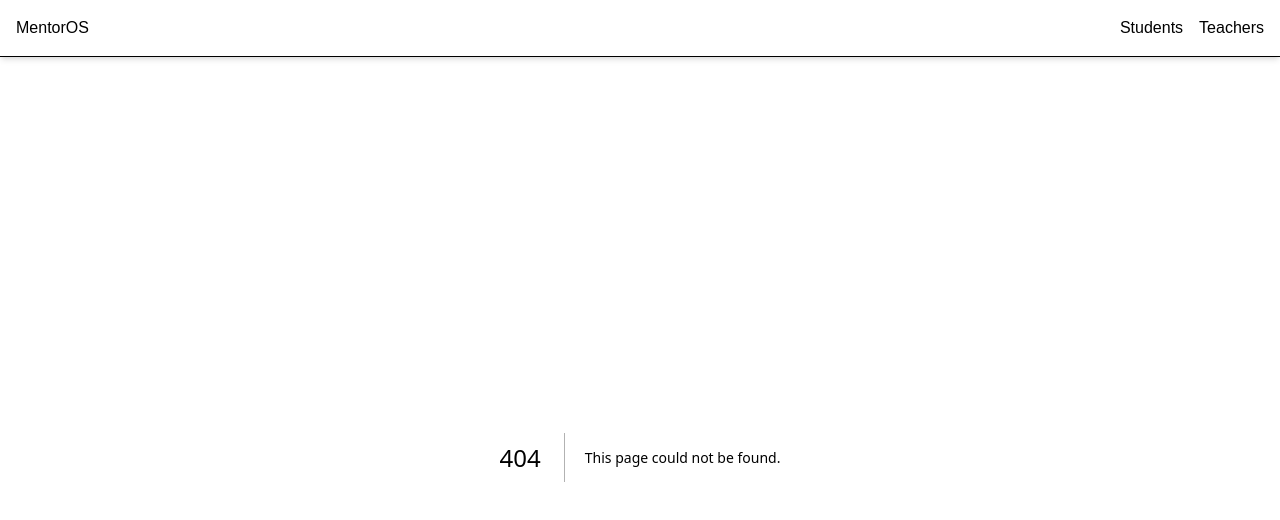
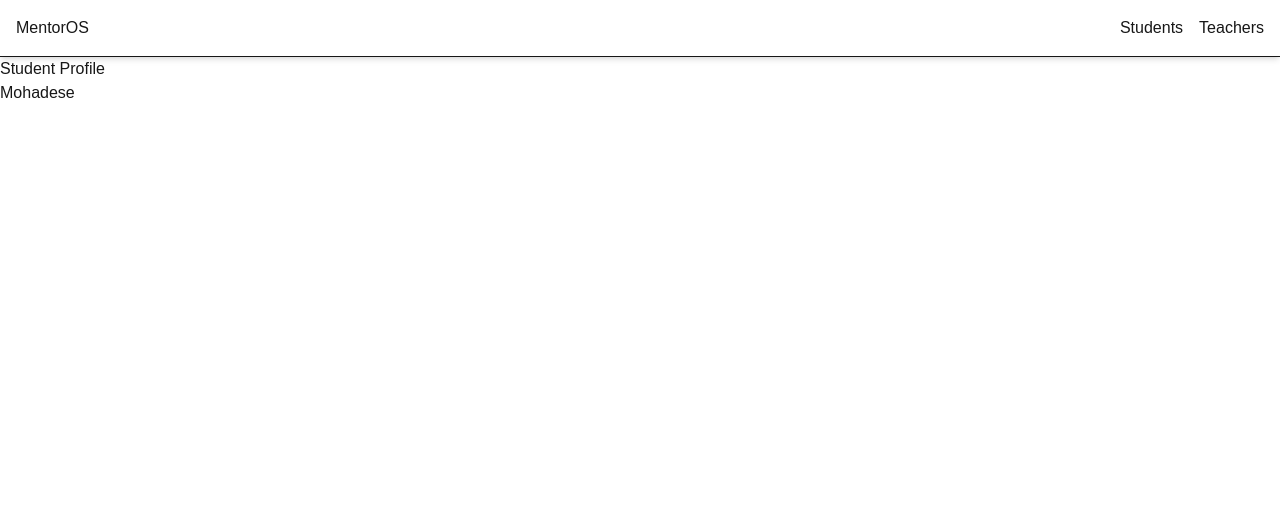
Before and after one commit to Mohadesebrm/mentoros, a Next.js app: page /students/1 in a window 1280 px wide. Before the commit this address had no page. Shown: the top 520 px of the page. Built offline with nearby package versions, Linux system fonts and the light colour scheme.

Commit message:
Add dynamic student profile route

```diff
--- /dev/null
+++ b/app/students/[id]/page.tsx
@@ -0,0 +1,26 @@
+type StudentProfileProps={
+    params: Promise<{id:string}>
+}
+const students=[
+    {id:1, name:"Mohadese"},
+    {id:2, name:"Sam"},
+    {id:3,
+        name:"Sara",
+    email:"sara@gmail.com",
+status:"Active"
+}
+]
+export default async function StudentProfile({params} : StudentProfileProps) {
+    const {id} = await params
+    const student= students.find((student) =>
+    student.id===Number(id)
+)
+    return(
+        <div>
+            <h1> Student Profile</h1>
+            <p>{student?.name}</p>
+            <p>{student?.email}</p>
+            <p>{student?.status}</p>
+        </div>
+    )
+}
```
